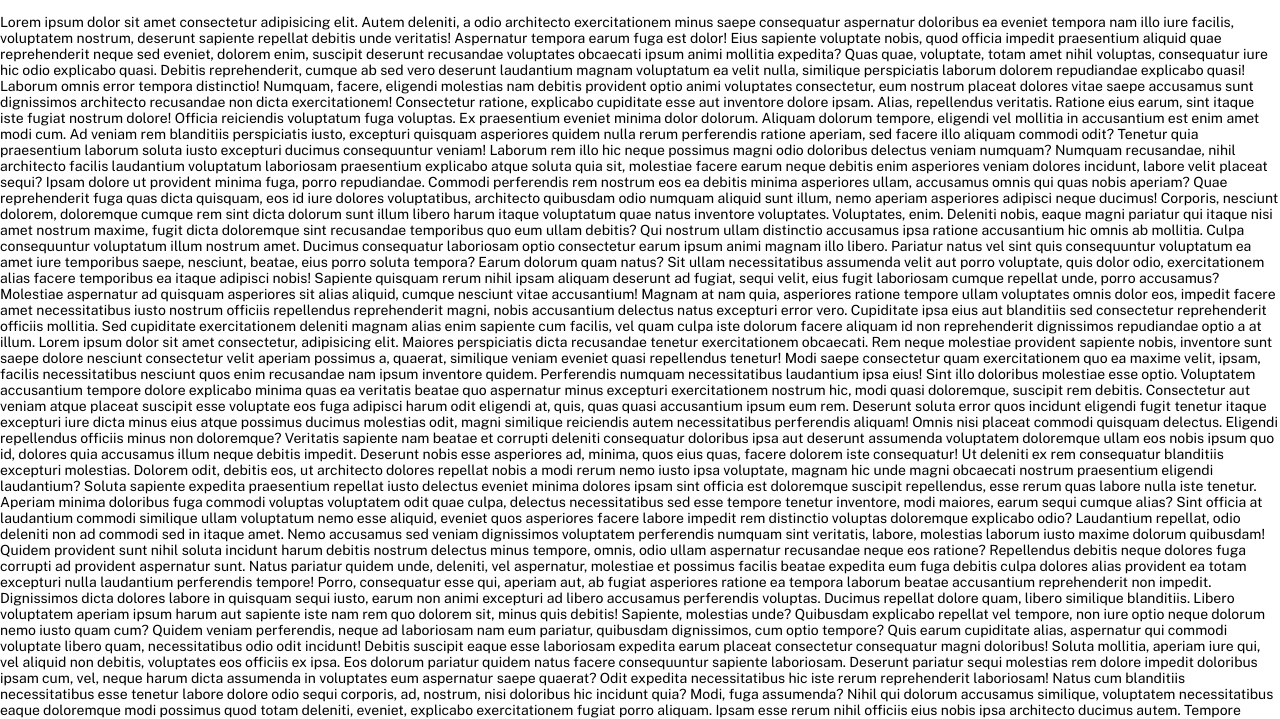
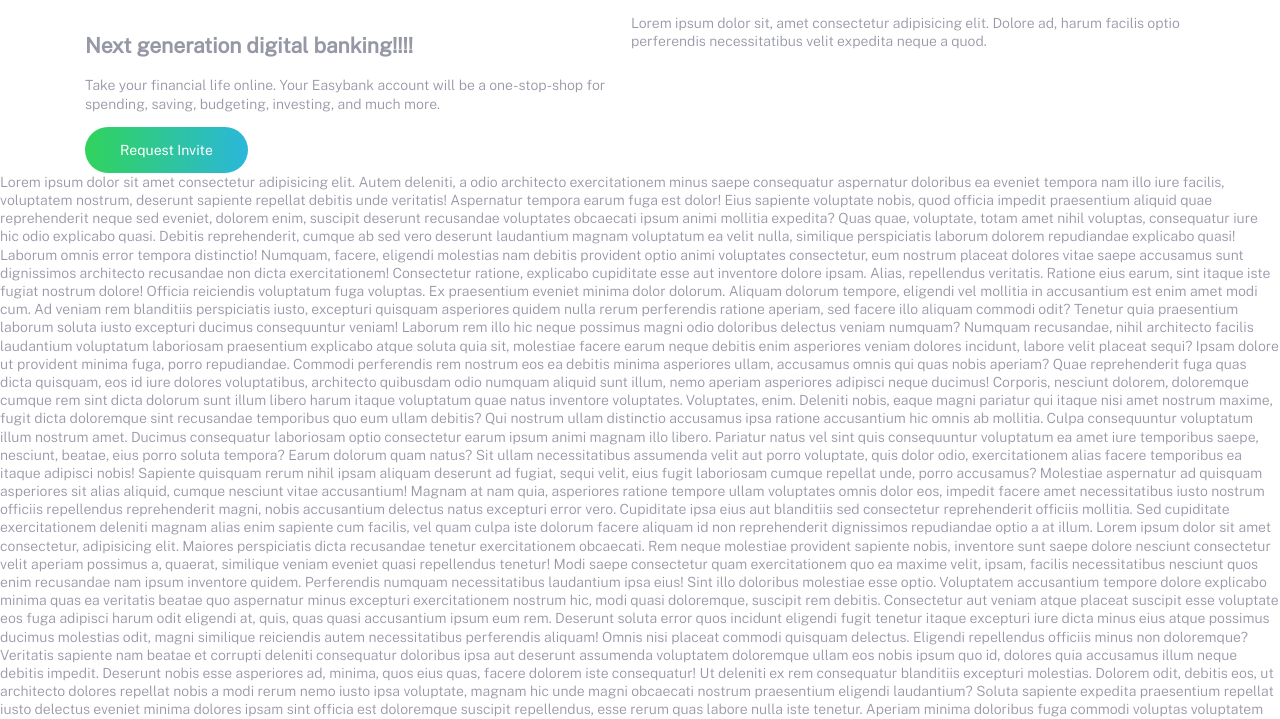
Before and after one commit to Vvilainess/easy-bank-landing-page, a website: page index.html in a window 1280 px wide. Shown: the part 66-785 px from the top of the page. Drawn offline with nearby package versions, Linux system fonts and the light colour scheme.

Commit message:
add hero section

```diff
--- a/index.html
+++ b/index.html
@@ -5,10 +5,8 @@
         <meta http-equiv="X-UA-Compatible" content="IE=edge" />
         <meta name="viewport" content="width=device-width, initial-scale=1.0" />
         <link rel="stylesheet" href="./assets/css/style.css" />
-        <link rel="preconnect" href="https://fonts.googleapis.com" />
-        <link rel="preconnect" href="https://fonts.gstatic.com" crossorigin />
         <link
-            href="https://fonts.googleapis.com/css2?family=Public+Sans:wght@300;400;700&display=swap"
+            href="https://fonts.googleapis.com/css2?family=Public+Sans:wght@300;400&display=swap"
             rel="stylesheet"
         />
         <title>Easy Bank Landing Page</title>
@@ -58,18 +56,24 @@
                 </div>
             </div>
             <section id="#hero">
-                <!-- <div class="content-block">
-                    <h1 class="content-heading">
-                        Next generation digital banking!!!!
-                    </h1>
-                    <p>
-                        Take your financial life online. Your Easybank account
-                        will be a one-stop-shop for spending, saving, budgeting,
-                        investing, and much more.
-                    </p>
-                    <a class="request-btn">Request Invite</a>
+                <div class="container flex">
+                    <div class="hero__content">
+                        <div>
+                            <h1>Next generation digital banking!!!!</h1>
+                            <p>
+                                Take your financial life online. Your Easybank
+                                account will be a one-stop-shop for spending,
+                                saving, budgeting, investing, and much more.
+                            </p>
+                            <a href="#" class="request-btn">Request Invite</a>
+                        </div>
+                    </div>
+                    <div class="hero__image">
+                        Lorem ipsum dolor sit, amet consectetur adipisicing
+                        elit. Dolore ad, harum facilis optio perferendis
+                        necessitatibus velit expedita neque a quod.
+                    </div>
                 </div>
-                <div class="image-block"></div> -->
                 Lorem ipsum dolor sit amet consectetur adipisicing elit. Autem
                 deleniti, a odio architecto exercitationem minus saepe
                 consequatur aspernatur doloribus ea eveniet tempora nam illo
--- a/scss/_global.scss
+++ b/scss/_global.scss
@@ -1,16 +1,25 @@
 @import "./variables";
 @import "./mixin";
+html {
+    font-size: 100%;
+    box-sizing: border-box;
+}
+
 *,
 *::before,
 *::after {
+    box-sizing: inherit;
+}
+
+body {
     margin: 0;
     padding: 0;
-    box-sizing: border-box;
-    font: inherit;
-}
-body {
     font-family: "Public Sans", sans-serif;
-    font-size: 0.875rem;
+    font-size: $font-sm;
+    font-weight: 300;
+    color: $grayishBlue;
+    line-height: 1.3;
+    overflow-x: hidden;
 }
 #overlay {
     position: absolute;
@@ -48,14 +57,17 @@
         align-items: center;
     }
 }
+
 /* Request button */
 .request-btn {
     position: relative;
-    display: block;
+    display: inline-block;
+    font-size: $font-sm;
+    font-weight: 400;
     text-decoration: none;
     text-transform: capitalize;
     text-align: center;
-    padding: 0.9375rem 2.1875rem;
+    padding: 0.875rem 2.1875rem;
     border-radius: 50px;
     color: $white;
     background: #8e0e00; /* fallback for old browsers */
--- /dev/null
+++ b/scss/_hero.scss
@@ -0,0 +1,12 @@
+#hero {
+    background-color: $veryLightGray;
+    .hero__content {
+        margin: 3rem 0;
+        padding: 0 1.5625rem;
+        max-width: 29.5em;
+        align-items: baseline;
+        h1 {
+            font-size: $font-xlg !important;
+        }
+    }
+}
--- a/scss/_variables.scss
+++ b/scss/_variables.scss
@@ -8,3 +8,8 @@
 $veryLightGray: hsl(0, 0%, 98%);
 $white: hsl(0, 0%, 100%);
 $black: hsl(0, 0%, 0%);
+/* Font size */
+$font-sm: 0.875rem; /* 14px */
+$font-med: 1.125rem; /* 18px */
+$font-lg: 1.5rem;
+$font-xlg: 3.25rem;
--- a/scss/style.scss
+++ b/scss/style.scss
@@ -2,3 +2,4 @@
 @import "variables";
 @import "mixin";
 @import "header";
+@import "hero";
```
Also changed, not shown: assets/css/style.css, 1 other file.
